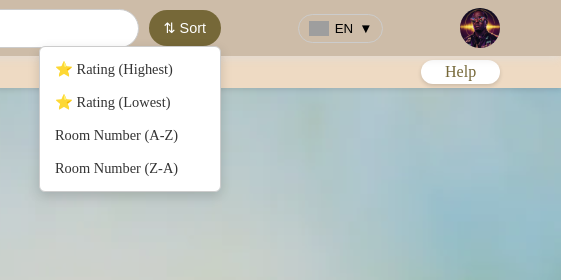
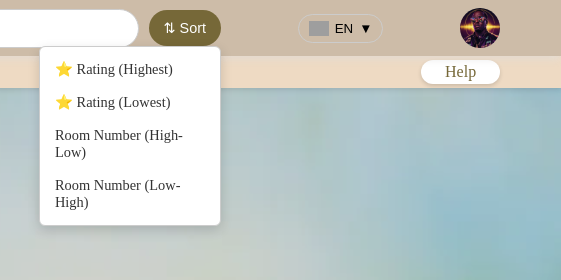
Before and after one commit to Martearo/Comp-3020-UM-Study-bruh-, a plain HTML site: page Buildings/buildings.html in a window 1280 px wide. Both pictures are taken after a click on the button "⇅ Sort". Shown: the top 280 px of the page, 719-1280 px from the left. Drawn offline with Linux system fonts and the light colour scheme; grey boxes are pictures that could not be loaded; files whose address does not match are found by name.

```diff
--- a/Buildings/buildings.html
+++ b/Buildings/buildings.html
@@ -33,8 +33,8 @@
                     <ul class="sort-dropdown" id="roomSortDropdown">
                         <li data-sort-by="rating" data-sort-order="desc">⭐ Rating (Highest)</li>
                         <li data-sort-by="rating" data-sort-order="asc">⭐ Rating (Lowest)</li>
-                        <li data-sort-by="room" data-sort-order="asc">Room Number (A-Z)</li>
-                        <li data-sort-by="room" data-sort-order="desc">Room Number (Z-A)</li>
+                        <li data-sort-by="room" data-sort-order="asc">Room Number (High-Low)</li>
+                        <li data-sort-by="room" data-sort-order="desc">Room Number (Low-High)</li>
                     </ul>
                 </div>
             </div>
```
Also changed, not shown: Login/signup.html (+1 -1 lines).
